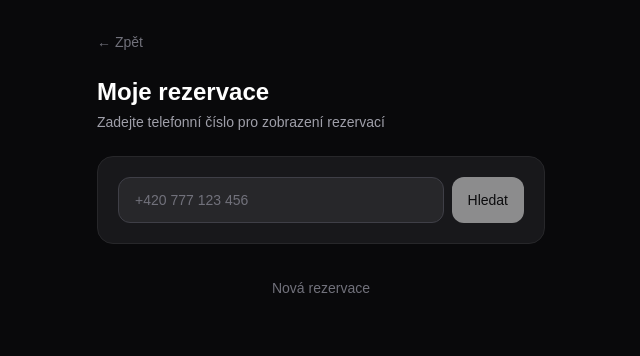
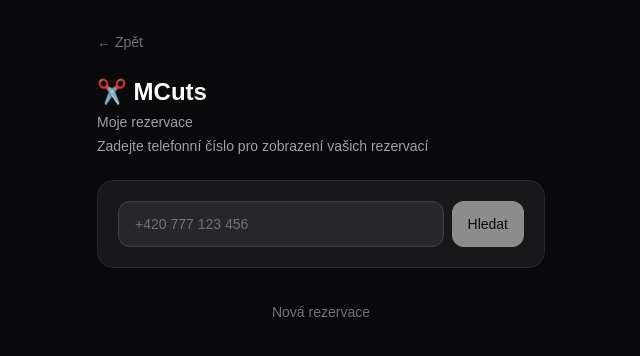
Before and after one commit to denysgiedrys-bit/barber-app, a Next.js app: page /moje-rezervace in a window 1280 px wide. Shown: the top 356 px of the page, without its empty margins (319-959 px from the left). Built offline with nearby package versions, Linux system fonts and the light colour scheme.

Commit message:
prejmenovani na MCuts

```diff
--- a/app/api/send-email/route.js
+++ b/app/api/send-email/route.js
@@ -11,10 +11,11 @@ export async function POST(request) {
     await resend.emails.send({
       from: 'onboarding@resend.dev',
       to: email,
-      subject: `Potvrzení rezervace — ${sluzba}`,
+      subject: `MCuts — potvrzení rezervace`,
       html: `
         <div style="font-family: sans-serif; max-width: 500px; margin: 0 auto;">
-          <h2>Rezervace potvrzena ✅</h2>
+          <h2 style="color: #fbbf24;">✂️ MCuts</h2>
+          <h3>Rezervace potvrzena ✅</h3>
           <p>Dobrý den, <strong>${jmeno}</strong>,</p>
           <p>Vaše rezervace byla úspěšně přijata.</p>
           <table style="border-collapse: collapse; width: 100%; margin: 20px 0;">
--- a/app/layout.js
+++ b/app/layout.js
@@ -12,8 +12,8 @@ const geistMono = Geist_Mono({
 });
 
 export const metadata = {
-  title: "Create Next App",
-  description: "Generated by create next app",
+  title: "MCuts — Rezervace",
+  description: "Online rezervace střihu",
 };
 
 export default function RootLayout({ children }) {
--- a/app/moje-rezervace/page.js
+++ b/app/moje-rezervace/page.js
@@ -32,8 +32,9 @@ function MojeRezervaceForm() {
     <div className="min-h-screen bg-zinc-950 py-8 px-4">
       <div className="max-w-md mx-auto">
         <a href="/" className="text-zinc-500 text-sm hover:text-zinc-300 transition-colors mb-6 block">← Zpět</a>
-        <h1 className="text-2xl font-bold mb-1 text-white">Moje rezervace</h1>
-        <p className="text-zinc-400 text-sm mb-6">Zadejte telefonní číslo pro zobrazení rezervací</p>
+        <h1 className="text-2xl font-bold mb-1 text-white">✂️ MCuts</h1>
+        <p className="text-zinc-400 text-sm mb-1">Moje rezervace</p>
+        <p className="text-zinc-400 text-sm mb-6">Zadejte telefonní číslo pro zobrazení vašich rezervací</p>
 
         <div className="bg-zinc-900 rounded-2xl p-5 border border-zinc-800 mb-4">
           <div className="flex gap-2">
--- a/app/page.js
+++ b/app/page.js
@@ -166,7 +166,7 @@ export default function Home() {
       <div className="max-w-md mx-auto">
         <div className="flex items-center justify-between mb-6">
           <div>
-            <h1 className="text-2xl font-bold mb-1 text-white">✂️ Rezervace</h1>
+            <h1 className="text-2xl font-bold mb-1 text-white">✂️ MCuts</h1>
             <p className="text-zinc-400 text-sm">Vyberte službu, čas a potvrďte</p>
           </div>
           <a href="/moje-rezervace" className="text-xs text-zinc-500 hover:text-zinc-300 transition-colors border border-zinc-800 px-3 py-2 rounded-xl">
```
